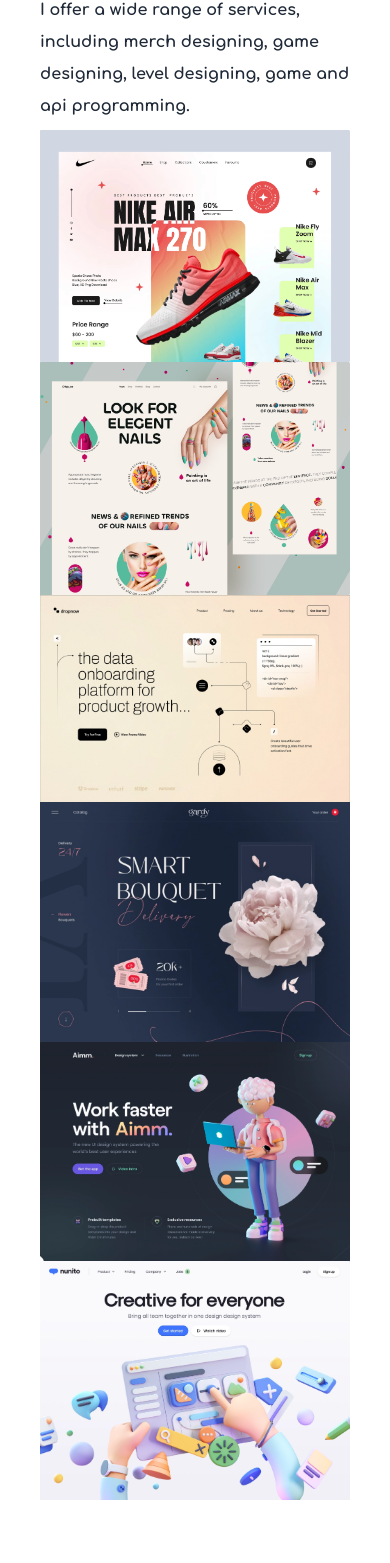
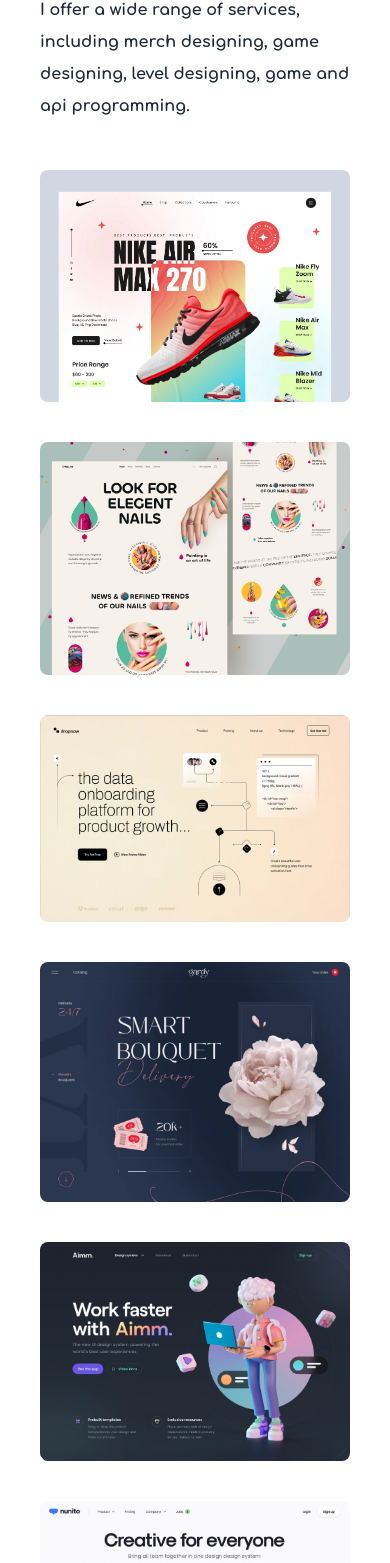
Before and after one commit to spec-reki/Portfolio-website, a Next.js app in the folder react-portfolio/: page / in a window 390 px wide. Shown: the part 4178-5741 px from the top of the page. Before the commit the page ends 5678 px from the top, so only its background shows below. Built offline with nearby package versions, Linux system fonts and the light colour scheme.

Commit message:
full responsive portfolio section

```diff
--- a/react-portfolio/pages/index.js
+++ b/react-portfolio/pages/index.js
@@ -142,13 +142,13 @@
             </p>
 
           </div>
-          <div>
-            <div><Image src={web1}/></div>
-            <div><Image src={web2}/></div>
-            <div><Image src={web3}/></div>
-            <div><Image src={web4}/></div>
-            <div><Image src={web5}/></div>
-            <div><Image src={web6}/></div>
+          <div className=' flex flex-col gap-10 py-10 lg:flex-row lg:flex-wrap'>
+            <div className=' basis-1/3 flex-1'><Image src={web1} className='rounded-lg object-cover' width={'100%'} height={'100%'} layout='responsive'/></div>
+            <div className=' basis-1/3 flex-1'><Image src={web2} className='rounded-lg object-cover' width={'100%'} height={'100%'} layout='responsive'/></div>
+            <div className=' basis-1/3 flex-1'><Image src={web3} className='rounded-lg object-cover' width={'100%'} height={'100%'} layout='responsive'/></div>
+            <div className=' basis-1/3 flex-1'><Image src={web4} className='rounded-lg object-cover' width={'100%'} height={'100%'} layout='responsive'/></div>
+            <div className=' basis-1/3 flex-1'><Image src={web5} className='rounded-lg object-cover' width={'100%'} height={'100%'} layout='responsive'/></div>
+            <div className=' basis-1/3 flex-1'><Image src={web6} className='rounded-lg object-cover' width={'100%'} height={'100%'} layout='responsive'/></div>
           </div>
         </section>
 
```
